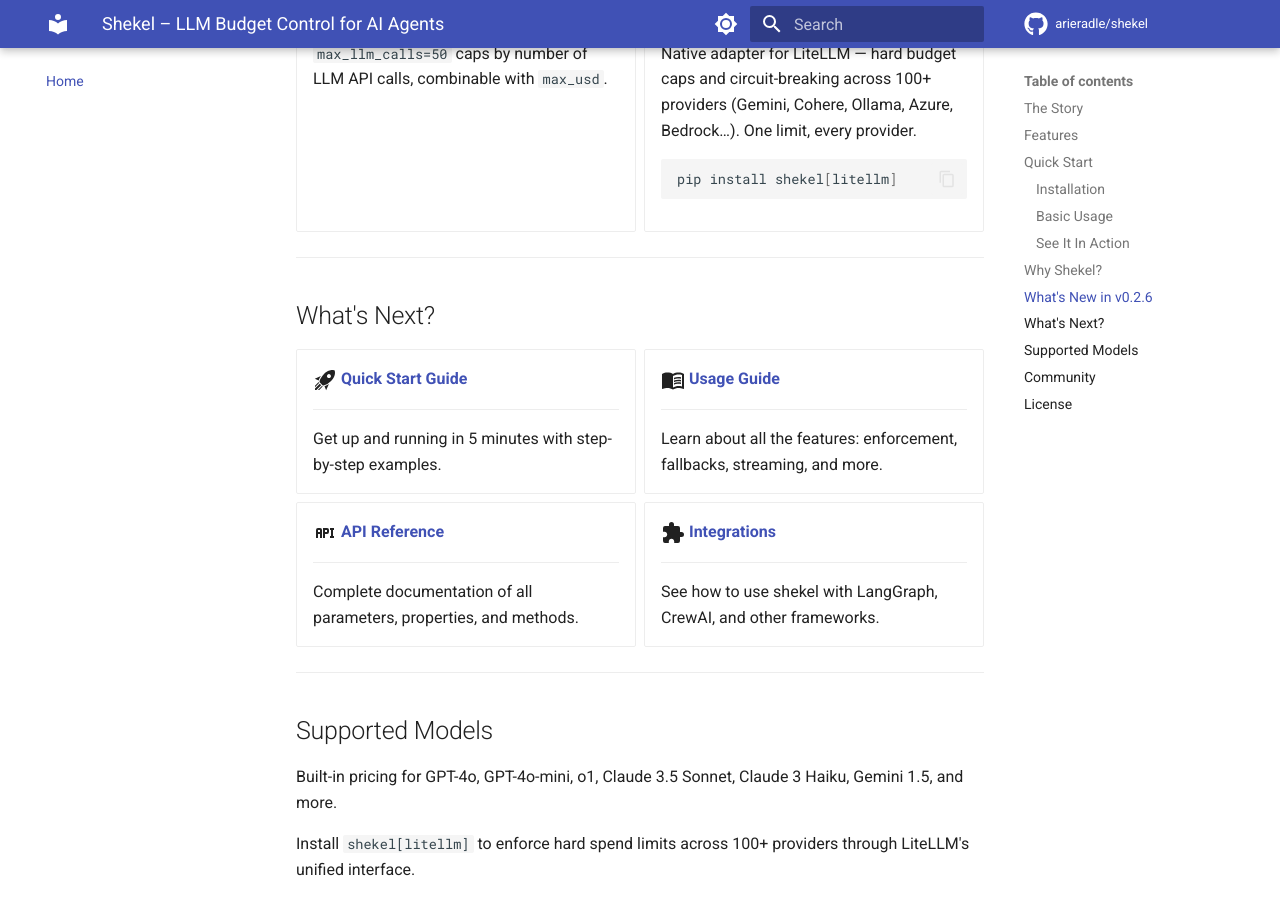
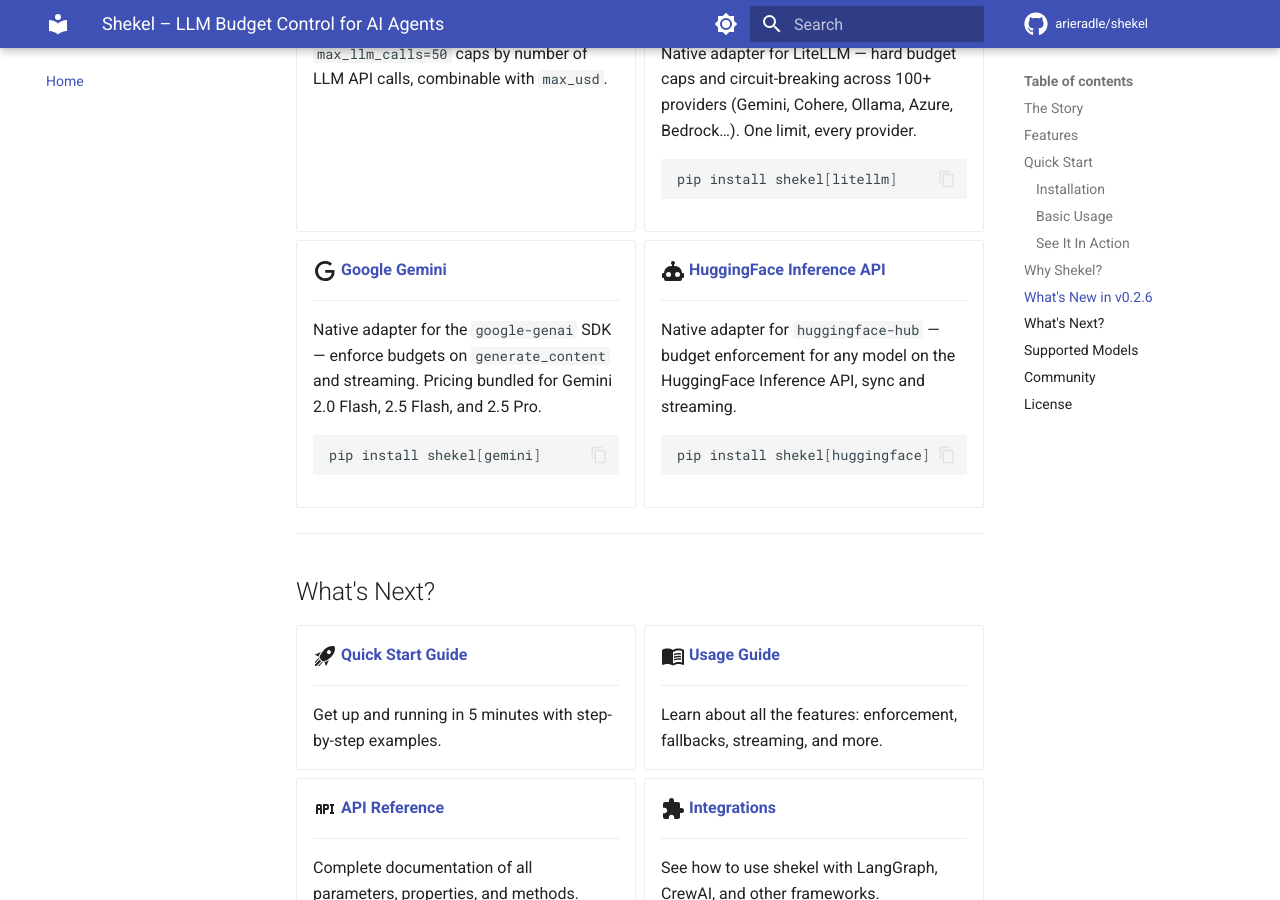
Before and after one commit to arieradle/shekel, an MkDocs documentation site: the page built from docs/index.md, in a window 1280 px wide and 900 px high, scrolled down 4147 px. Built offline with MkDocs 1.6.1 and Material for MkDocs 9.7.7, drawn with Linux system fonts in a browser that asks for light colours; comment, search, counter and statistics services are not loaded; the version menu is left out.

Commit message:
docs: add Gemini and HuggingFace cards to What's New in v0.2.6

````diff
--- a/docs/index.md
+++ b/docs/index.md
@@ -253,6 +253,26 @@
     pip install shekel[litellm]
     ```
 
+-   :material-google:{ .lg .middle } **[Google Gemini](integrations/gemini.md)**
+
+    ---
+
+    Native adapter for the `google-genai` SDK — enforce budgets on `generate_content` and streaming. Pricing bundled for Gemini 2.0 Flash, 2.5 Flash, and 2.5 Pro.
+
+    ```python
+    pip install shekel[gemini]
+    ```
+
+-   :material-robot:{ .lg .middle } **[HuggingFace Inference API](integrations/huggingface.md)**
+
+    ---
+
+    Native adapter for `huggingface-hub` — budget enforcement for any model on the HuggingFace Inference API, sync and streaming.
+
+    ```python
+    pip install shekel[huggingface]
+    ```
+
 </div>
 
 ---
````
